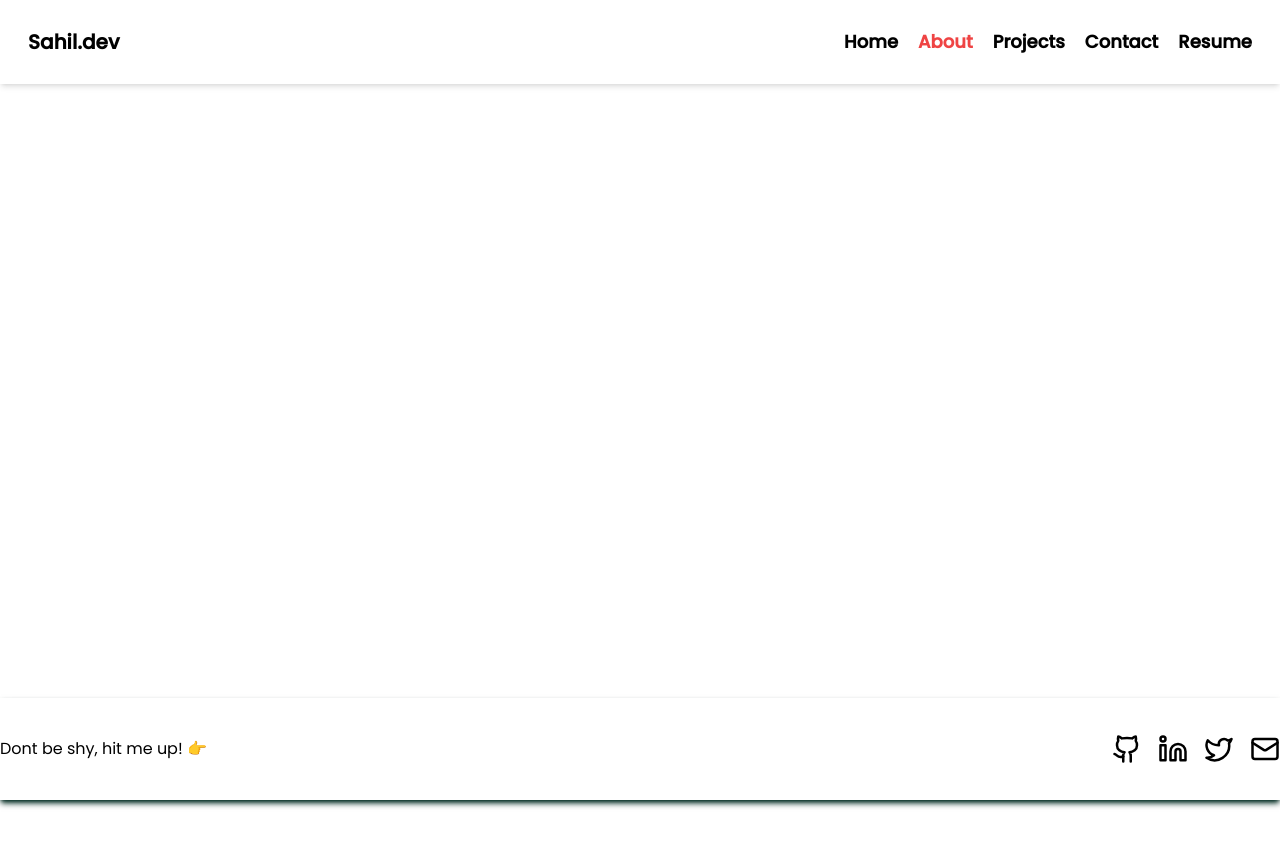
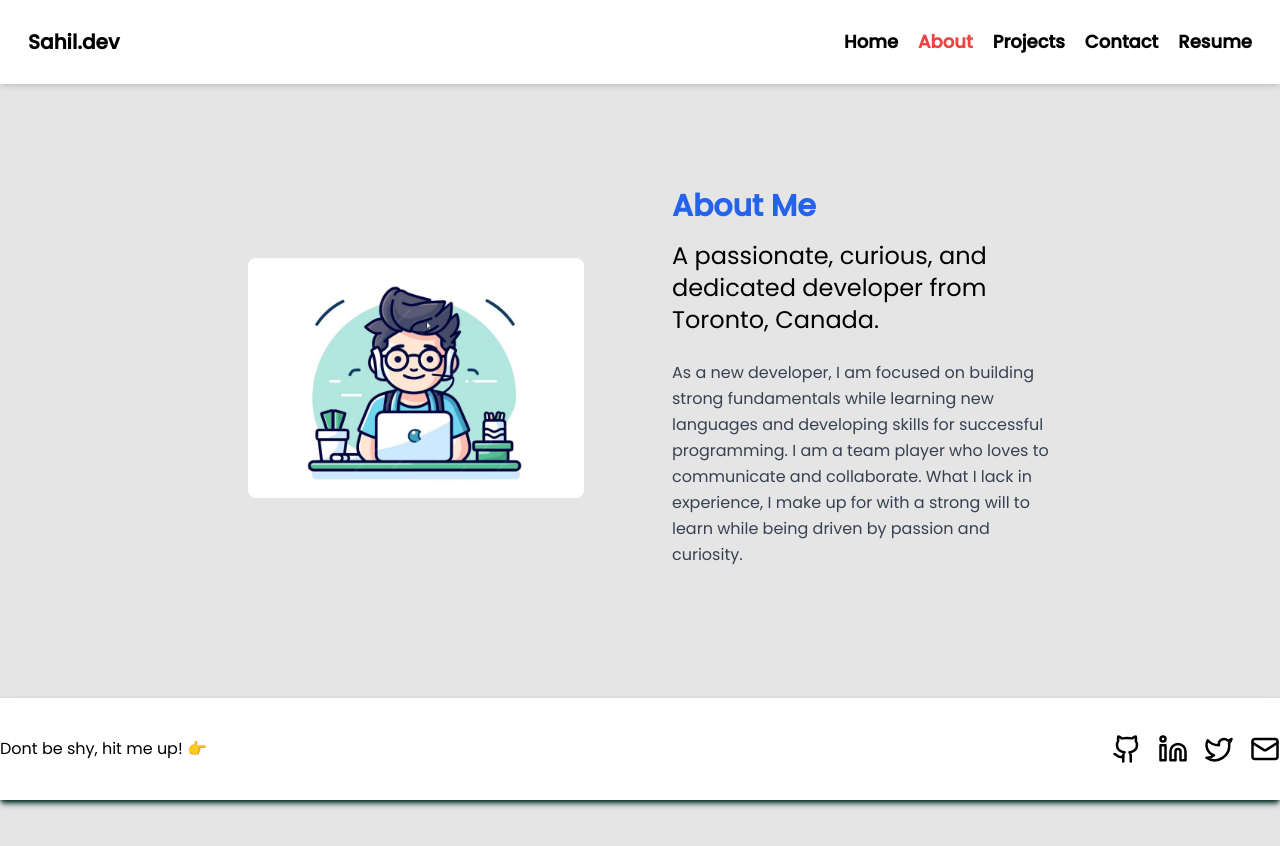
Before and after one commit to sbanati/Sahil.Dev, a React (Vite) app: page /About in a window 1280 px wide. Shown: the top 846 px of the page. Before the commit the page ends 800 px from the top, so only its background shows below. Built offline with nearby package versions, Linux system fonts and the light colour scheme.

Commit message:
added About section

```diff
--- a/src/pages/About.jsx
+++ b/src/pages/About.jsx
@@ -1,10 +1,34 @@
-
-
+import screenshot2 from '../assets/screenshot2.png';
 
 const About = () => {
   return (
-    <div></div>
+    <section id="about" className="bg-neutral-200 py-20 pb-0 min-h-screen">
+      <div className="container mx-auto flex items-center justify-center">
+        <div className="max-w-4xl mx-auto flex items-center">
+          <div className="w-1/2 flex justify-center">
+            <div className="w-full md:w-3/4 flex justify-center">
+              <img
+                src={screenshot2}
+                alt="cartoon of boy coding on laptop"
+                className="w-full h-auto rounded-lg"
+              />
+            </div>
+          </div>
+          <div className="w-1/2 px-8 py-6 flex items-center justify-center">
+            <div>
+              <h3 className="text-3xl font-bold text-blue-600 mb-4">About Me</h3>
+              <h4 className="text-2xl text-black mb-6">
+                A passionate, curious, and dedicated developer from Toronto, Canada.
+              </h4>
+              <p className="text-base text-gray-700 leading-relaxed">
+                As a new developer, I am focused on building strong fundamentals while learning new languages and developing skills for successful programming. I am a team player who loves to communicate and collaborate. What I lack in experience, I make up for with a strong will to learn while being driven by passion and curiosity.
+              </p>
+            </div>
+          </div>
+        </div>
+      </div>
+    </section>
   )
 }
 
-export default About
+export default About;
--- a/vite.config.js
+++ b/vite.config.js
@@ -5,7 +5,7 @@ import react from '@vitejs/plugin-react'
 export default defineConfig({
   plugins: [react()],
   server: {
-    port: 3001,
+    port: 5173,
     open: true,
   },
 })
```
Also changed, not shown: src/index.css (+80 -0 lines), src/assets/snapcode 1.png (deleted).
